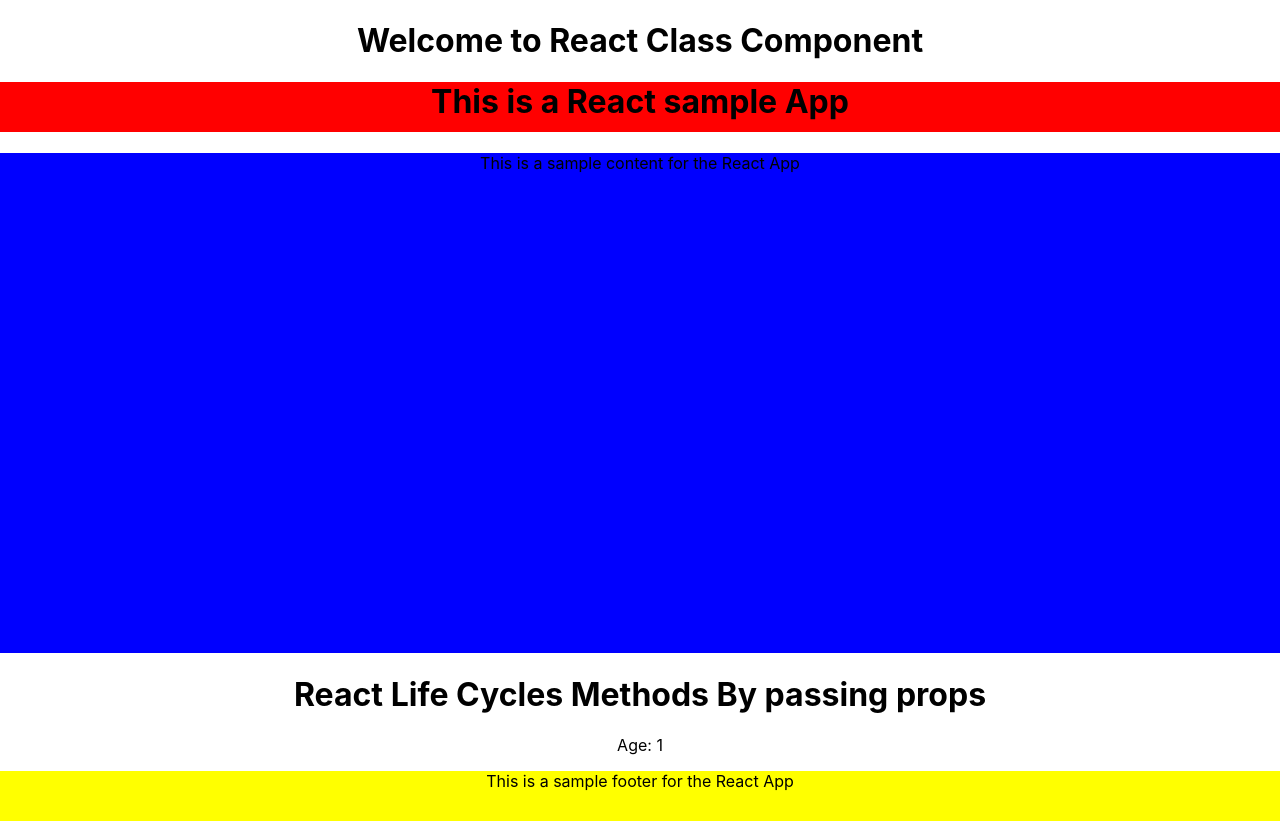
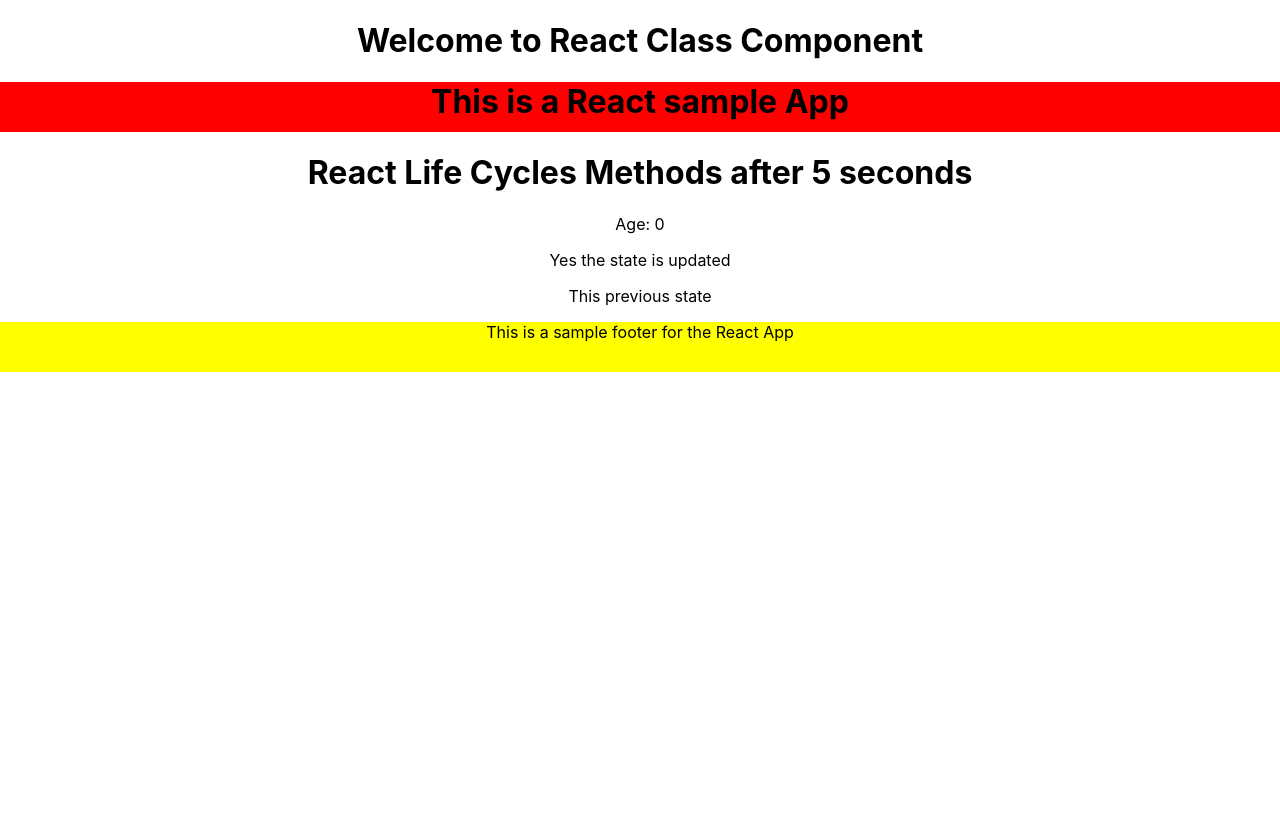
Before and after one commit to kotireddy-hub/React_basic_app, a React (Create React App) app: page / in a window 1280 px wide. After the commit the page ends 800 px from the top, so only its background shows below. Built offline with nearby package versions, Linux system fonts and the light colour scheme.

Commit message:
lifecycle method: add updating methods

```diff
--- a/src/Day-3/React-components/Content/Content.jsx
+++ b/src/Day-3/React-components/Content/Content.jsx
@@ -3,7 +3,7 @@ import LifeCyclesMethods from "../../../Day-4/LifeCycles/LifeCyclesMethods";
 function Content() {
     return (
         <div>
-            <p style={{ backgroundColor: 'blue', height: '500px' }}> This is a sample content for the React App</p>
+            {/* <p style={{ backgroundColor: 'blue', height: '500px' }}> This is a sample content for the React App</p> */}
             <LifeCyclesMethods name={"React Life Cycles Methods By passing props"} />
         </div>
     )
--- a/src/Day-4/LifeCycles/LifeCyclesMethods.jsx
+++ b/src/Day-4/LifeCycles/LifeCyclesMethods.jsx
@@ -2,38 +2,85 @@ import React from 'react';
 
 class LifeCyclesMethods extends React.Component {
 
-    constructor(props){
+    constructor(props) {
         console.log("Constructor method is called");
         super(props);
         this.state = {
             name: "React Life Cycles Methods",
-            age: 0
+            age: 0,
+            data: []
         }
     }
 
-    static getDerivedStateFromProps(props, state){
-    console.log("Get derived state from props method is called");
-      return {
-        name: props.name
-      }
+    // static getDerivedStateFromProps(props, state) {
+    //     console.log("Get derived state from props method is called");
+    //     return {
+    //         name: props.name
+    //     }
+    // }
+    shouldComponentUpdate(){
+        console.log("Should component update method is called");
+        return true;
     }
 
-    componentDidMount(){
+
+    componentDidMount() {
         console.log("Component did mount method is called");
         setTimeout(() => {
             this.setState({
-                age: 1
+                name: "React Life Cycles Methods after 5 seconds",
             })
         }, 5000);
+
+       /* const fetchData = fetch("https://jsonplaceholder.typicode.com/users");
+        console.log(fetchData, ":: fetch data");
+        fetchData.then((response) => response.json())
+            .then((data) => {
+                this.setState({
+                    data: data
+                })
+            })
+            .catch((error) => {
+                console.error(error, ":: error");
+            });
+*/
+        /*const promise = new Promise( (res. rej) =>{
+         res('is resolved');
+     })
+         promie.then( (val) => console.log(value))
+         .catch( (err) => console.log(err))
+         */
+    }
+    getSnapshotBeforeUpdate() {
+        console.log("Get snapshot before update method is called");
+       document.getElementById('previous-state').innerHTML = `This previous state`;
+       return null;
+    };
+    componentDidUpdate(prevProps, prevState, snapshot) {
+        console.log("Component did update method is called");
+        console.log({ prevProps, prevState, snapshot });
+        if(prevState.name !== this.state.name) {
+           document.getElementById('current-state').innerHTML = `Yes the state is updated`;
+        }
+
     }
 
 
-    render(){
+    render() {
         console.log("Render method is called");
         return (
             <div>
                 <h1>{this.state.name}</h1>
                 <p>Age: {this.state.age}</p>
+                <p id="current-state"></p>
+                <p id="previous-state"></p>
+                {
+                    this.state.data.map((user) => (
+                        <div key={user.id}>
+                            <h2>{user.name}</h2>
+                        </div>
+                    ))
+                }
             </div>
         )
     }
```
Also changed, not shown: src/Day-4/LifeCycles/README.md.
